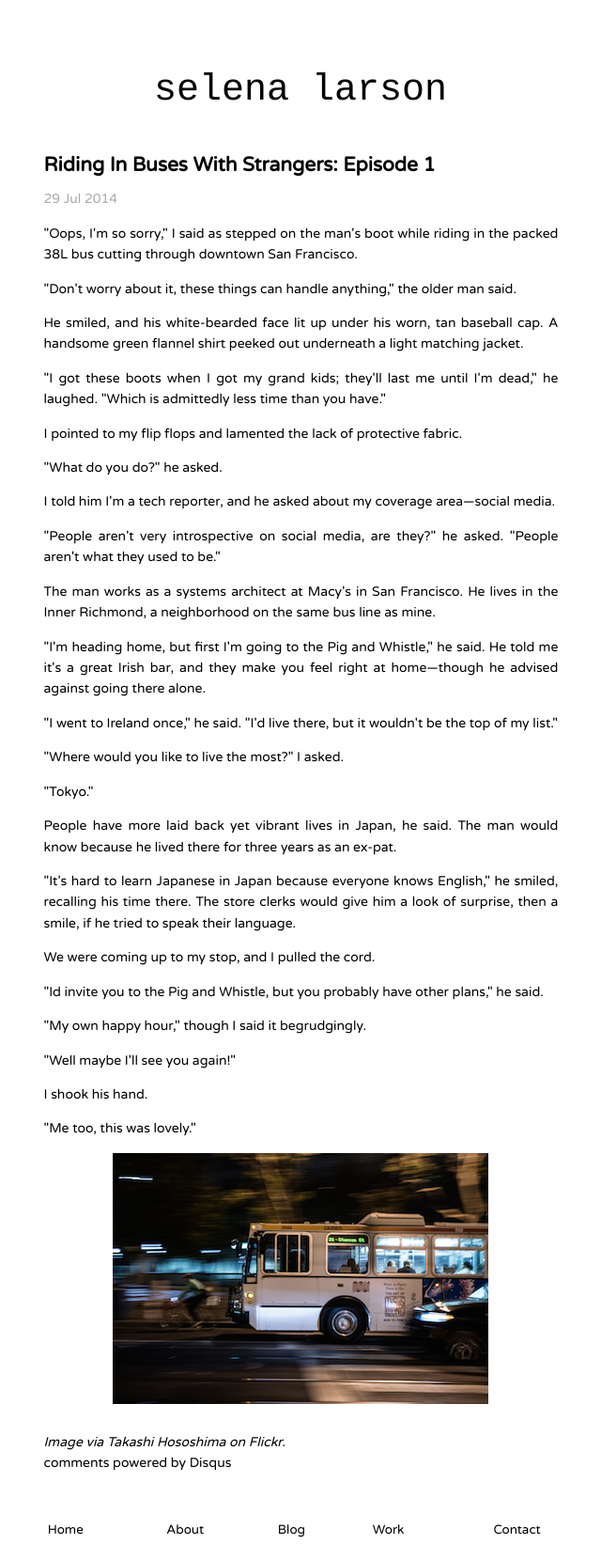
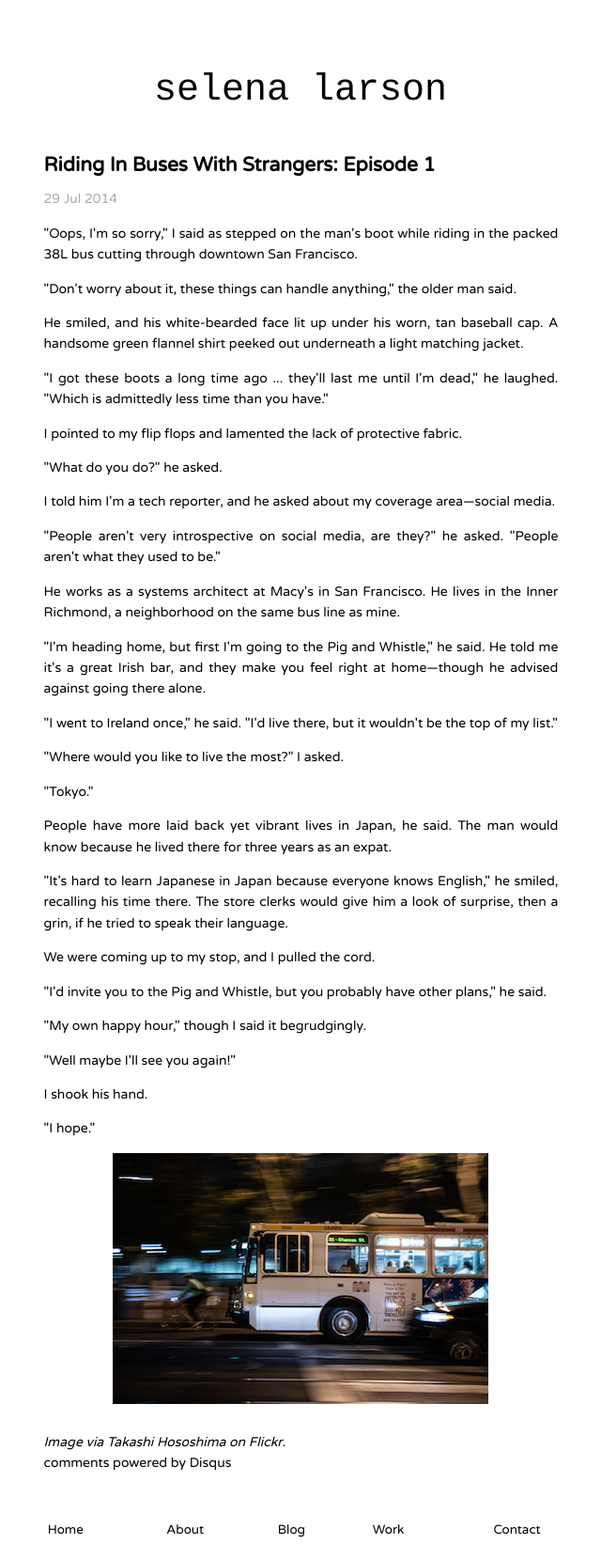
Before and after one commit to selenalarson/selenalarson.github.io, a Jekyll site: the page built from _posts/2014-07-29-buses-episode-1.html, in a window 1280 px wide. Shown: the whole page at 94% size, without its empty margins (320-960 px from the left). Built offline with Jekyll 4.4.1, drawn with Linux system fonts in a browser that asks for light colours; some web fonts are replaced; Markdown is read by kramdown in place of the engine named in the settings; comment, search, counter and statistics services are not loaded.

Commit message:
buses updated

```diff
--- a/_posts/2014-07-29-buses-episode-1.html
+++ b/_posts/2014-07-29-buses-episode-1.html
@@ -10,7 +10,7 @@ categories: tech
 <p>
 He smiled, and his white-bearded face lit up under his worn, tan baseball cap. A handsome green flannel shirt peeked out underneath a light matching jacket.
 <p>
-"I got these boots when I got my grand kids; they'll last me until I'm dead," he laughed. "Which is admittedly less time than you have."
+"I got these boots a long time ago ... they'll last me until I'm dead," he laughed. "Which is admittedly less time than you have."
 <p>
 I pointed to my flip flops and lamented the lack of protective fabric.
 <p>
@@ -20,7 +20,7 @@ I told him I'm a tech reporter, and he asked about my coverage area—social med
 <p>
 "People aren't very introspective on social media, are they?" he asked. "People aren't what they used to be."
 <p>
-The man works as a systems architect at Macy's in San Francisco. He lives in the Inner Richmond, a neighborhood on the same bus line as mine.
+He works as a systems architect at Macy's in San Francisco. He lives in the Inner Richmond, a neighborhood on the same bus line as mine.
 <p>
 "I'm heading home, but first I'm going to the Pig and Whistle," he said. He told me it's a great Irish bar, and they make you feel right at home—though he advised against going there alone.
 <p>
@@ -30,13 +30,13 @@ The man works as a systems architect at Macy's in San Francisco. He lives in the
 <p>
 "Tokyo."
 <p>
-People have more laid back yet vibrant lives in Japan, he said. The man would know because he lived there for three years as an ex-pat.
+People have more laid back yet vibrant lives in Japan, he said. The man would know because he lived there for three years as an expat.
 <p>
-"It's hard to learn Japanese in Japan because everyone knows English," he smiled, recalling his time there. The store clerks would give him a look of surprise, then a smile, if he tried to speak their language.
+"It's hard to learn Japanese in Japan because everyone knows English," he smiled, recalling his time there. The store clerks would give him a look of surprise, then a grin, if he tried to speak their language.
 <p>
 We were coming up to my stop, and I pulled the cord.
 <p>
-"Id invite you to the Pig and Whistle, but you probably have other plans," he said.
+"I'd invite you to the Pig and Whistle, but you probably have other plans," he said.
 <p>
 "My own happy hour," though I said it begrudgingly.
 <p>
@@ -44,7 +44,7 @@ We were coming up to my stop, and I pulled the cord.
 <p>
 I shook his hand.
 <p>
-"Me too, this was lovely."
+"I hope."
 <p>
 <center><img src="/images/muni-bus.jpg"></center>
 <br><i>Image via <a href="https://www.flickr.com/photos/htakashi/11001651274">Takashi Hososhima on Flickr</a>.</i>
```
